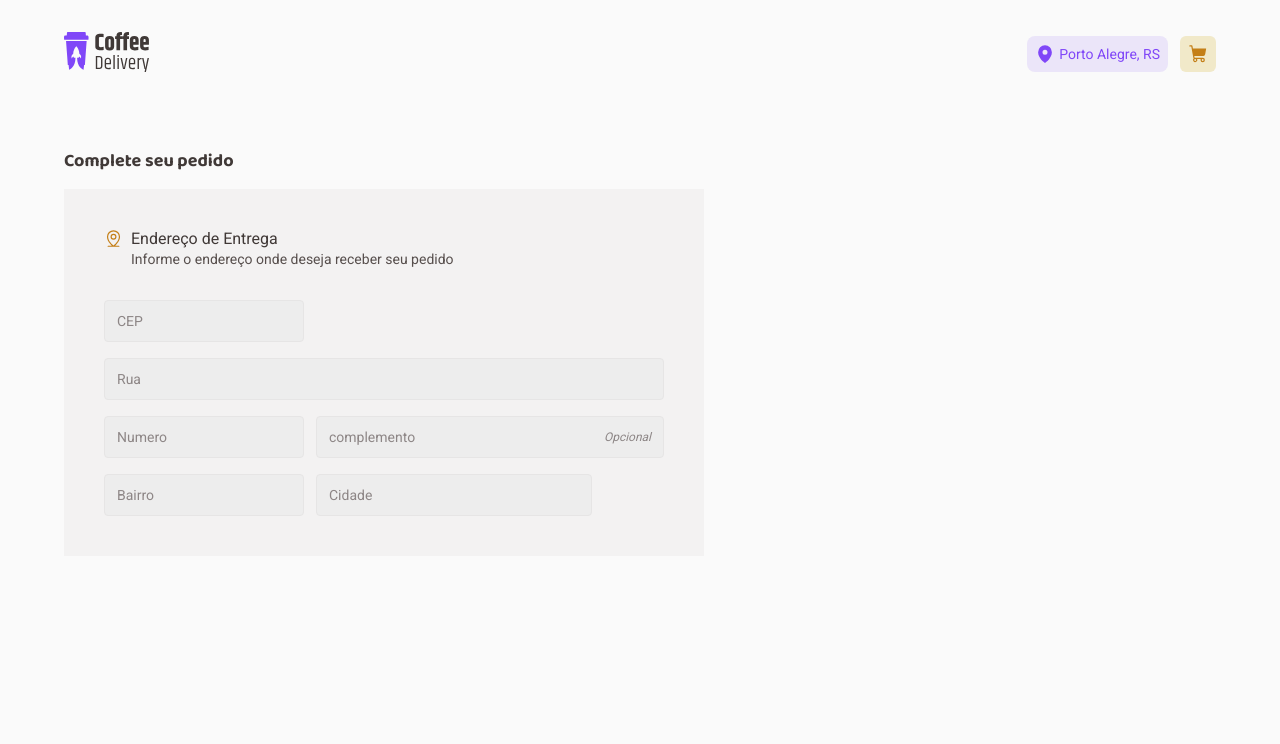
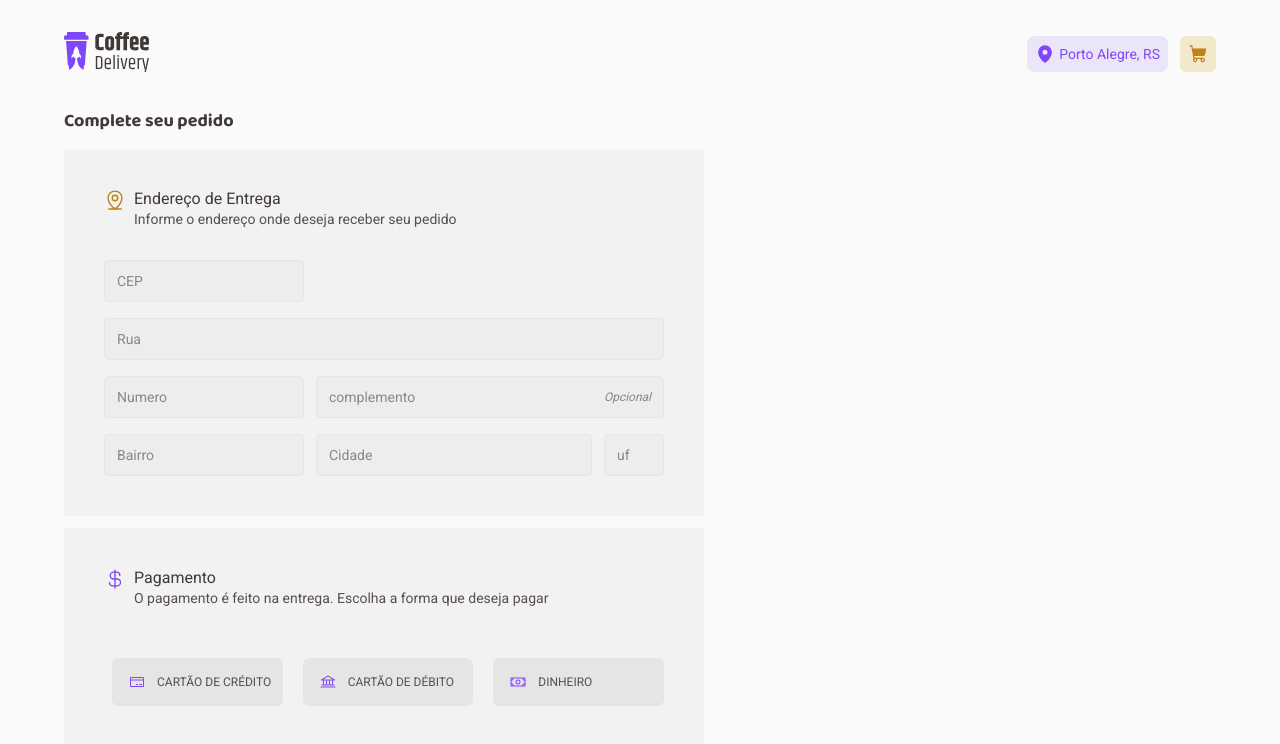
Before and after one commit to franciscovinicios/coffee-delivery, a React (Vite) app: page /checkout in a window 1280 px wide. Shown: the top 744 px of the page. Built offline with nearby package versions, Linux system fonts and the light colour scheme.

Commit message:
structure and styles: PaymentMethods of  CompleteOrder in Checkout page

```diff
--- /dev/null
+++ b/src/components/FormDescription/index.tsx
@@ -0,0 +1,30 @@
+import {
+  DescrptionForm,
+  IconContainer,
+  TextContainer,
+  TextTitle,
+} from "./styles";
+import { ReactNode } from "react";
+
+interface FormDescription {
+  icon: ReactNode;
+  color: "yellow" | "purple";
+  title: string;
+  subtitle: string;
+}
+export function FormDescription({
+  icon,
+  color,
+  title,
+  subtitle,
+}: FormDescription) {
+  return (
+    <DescrptionForm>
+      <IconContainer variant={color}>{icon}</IconContainer>
+      <TextContainer>
+        <TextTitle className="bold">{title}</TextTitle>
+        <TextTitle>{subtitle}</TextTitle>
+      </TextContainer>
+    </DescrptionForm>
+  );
+}
--- /dev/null
+++ b/src/components/FormDescription/styles.ts
@@ -0,0 +1,39 @@
+import styled, { css } from "styled-components";
+
+export const DescrptionForm = styled.div`
+  display: flex;
+  gap: 0.5rem;
+`;
+
+interface IconContainerProps {
+  variant: "yellow" | "purple";
+}
+export const IconContainer = styled.div<IconContainerProps>`
+  ${({ variant, theme }) =>
+    variant === "yellow" &&
+    css`
+      color: ${theme.colors["brand-yellow-dark"]};
+    `}
+
+  ${({ variant, theme }) =>
+    variant === "purple" &&
+    css`
+      color: ${theme.colors["brand-purple"]};
+    `}
+`;
+
+export const TextContainer = styled.div`
+  margin-bottom: 2rem;
+`;
+export const TextTitle = styled.p`
+  font-family: "Roboto", sans-serif;
+  font-size: 0.875rem;
+  line-height: 1.1375rem;
+  color: ${({ theme }) => theme.colors["base-text"]};
+
+  &.bold {
+    font-size: 1rem;
+    color: ${({ theme }) => theme.colors["base-subtitle"]};
+    line-height: 1.3rem;
+  }
+`;
--- /dev/null
+++ b/src/pages/Checkout/CompleteOrder/FormAdress/FormAdress.tsx
@@ -0,0 +1,32 @@
+import { AdreessFormContent, FormAdressContainer, FormContent } from "./styles";
+import { Input } from "../../../../components/Input";
+import { FormDescription } from "../../../../components/FormDescription";
+import { MapPinLine } from "@phosphor-icons/react";
+
+export function FormAdress() {
+  return (
+    <FormAdressContainer>
+      <FormContent>
+        <FormDescription
+          color="yellow"
+          icon={<MapPinLine size={22} />}
+          title="Endereço de Entrega"
+          subtitle="Informe o endereço onde deseja receber seu pedido"
+        />
+        <AdreessFormContent>
+          <Input placeholder="CEP" className="cep" />
+          <Input placeholder="Rua" className="street" />
+          <Input placeholder="Numero" />
+          <Input
+            placeholder="complemento"
+            className="complement"
+            rightText="Opcional"
+          />
+          <Input placeholder="Bairro" />
+          <Input placeholder="Cidade" />
+          <Input placeholder="uf" />
+        </AdreessFormContent>
+      </FormContent>
+    </FormAdressContainer>
+  );
+}
--- /dev/null
+++ b/src/pages/Checkout/CompleteOrder/FormAdress/styles.ts
@@ -0,0 +1,36 @@
+import styled from "styled-components";
+
+export const FormAdressContainer = styled.div``;
+export const TitleSection = styled.span`
+  font-family: "Baloo 2", sans-serif;
+  font-size: 1.125em;
+  font-weight: 700;
+  line-height: 1.4625em;
+
+  color: ${({ theme }) => theme.colors["base-subtitle"]};
+`;
+export const FormContent = styled.div`
+  margin-top: 0.9375em;
+
+  background-color: ${({ theme }) => theme.colors["base-card"]};
+  padding: 2.5em;
+  width: 40rem;
+`;
+
+export const AdreessFormContent = styled.div`
+  display: grid;
+  grid-template-columns: 12.5rem 17.25rem 3.75rem;
+  row-gap: 1rem;
+  column-gap: 0.75rem;
+
+  .cep {
+    grid-column: span 3;
+    max-width: 12.5rem;
+  }
+  .street {
+    grid-column: span 3;
+  }
+  .complement {
+    grid-column: span 2;
+  }
+`;
--- /dev/null
+++ b/src/pages/Checkout/CompleteOrder/PaymentMethods/PaymentMethods.tsx
@@ -0,0 +1,42 @@
+import { Bank, CreditCard, CurrencyDollar, Money } from "@phosphor-icons/react";
+import { FormDescription } from "../../../../components/FormDescription";
+import { PaymentMethodsContainer, PaymentTypes } from "./styles";
+import { TypePayment } from "./TypePayment/TypePayment";
+
+export function PaymentMethods() {
+  const paymentMethods = {
+    credit: {
+      label: "Cartão de crédito",
+      icon: <CreditCard size={16} />,
+    },
+    debit: {
+      label: "Cartão de débito",
+      icon: <Bank size={16} />,
+    },
+    money: {
+      label: "Dinheiro",
+      icon: <Money size={16} />,
+    },
+  };
+  return (
+    <PaymentMethodsContainer>
+      <FormDescription
+        color="purple"
+        icon={<CurrencyDollar size={22} />}
+        title="Pagamento"
+        subtitle="O pagamento é feito na entrega. Escolha a forma que deseja pagar"
+      />
+      <PaymentTypes>
+        {Object.entries(paymentMethods).map(([key, { label, icon }]) => (
+          <TypePayment
+            key={label}
+            id={key}
+            icon={icon}
+            label={label}
+            value={key}
+          />
+        ))}
+      </PaymentTypes>
+    </PaymentMethodsContainer>
+  );
+}
--- /dev/null
+++ b/src/pages/Checkout/CompleteOrder/PaymentMethods/TypePayment/TypePayment.tsx
@@ -0,0 +1,24 @@
+import { forwardRef, InputHTMLAttributes, ReactNode } from "react";
+import { TypeMethodContainer, TypeMethodInputContainer } from "./styles";
+
+type PaymentMethodInputProps = InputHTMLAttributes<HTMLInputElement> & {
+  icon: ReactNode;
+  label: string;
+};
+
+export const TypePayment = forwardRef<
+  HTMLInputElement,
+  PaymentMethodInputProps
+>(({ id, icon, label, ...props }, ref) => {
+  return (
+    <TypeMethodInputContainer>
+      <input id={id} type="radio" {...props} name="paymentMethod" ref={ref} />
+      <label htmlFor={id}>
+        <TypeMethodContainer>
+          {icon}
+          {label}
+        </TypeMethodContainer>
+      </label>
+    </TypeMethodInputContainer>
+  );
+});
--- /dev/null
+++ b/src/pages/Checkout/CompleteOrder/PaymentMethods/TypePayment/styles.ts
@@ -0,0 +1,36 @@
+import styled, { css } from "styled-components";
+
+export const TypeMethodInputContainer = styled.div`
+  > input {
+    visibility: hidden;
+    appearance: none;
+
+    &:checked + label div {
+      ${({ theme }) => css`
+        background: ${theme.colors["brand-purple-light"]};
+        border: 1px solid ${theme.colors["brand-purple"]};
+      `}
+    }
+  }
+`;
+
+export const TypeMethodContainer = styled.div`
+  margin-left: 0.5rem;
+  height: 3rem;
+  border-radius: 6px;
+  background: ${({ theme }) => theme.colors["base-button"]};
+  display: flex;
+  align-items: center;
+  justify-content: flex-start;
+  gap: 0.75rem;
+  font-size: 0.75rem;
+  text-transform: uppercase;
+  cursor: pointer;
+
+  user-select: none;
+
+  > svg {
+    color: ${({ theme }) => theme.colors["brand-purple"]};
+    margin-left: 1.063rem;
+  }
+`;
--- /dev/null
+++ b/src/pages/Checkout/CompleteOrder/PaymentMethods/styles.ts
@@ -0,0 +1,13 @@
+import styled from "styled-components";
+
+export const PaymentMethodsContainer = styled.div`
+  margin-top: 0.75rem;
+  padding: 2.5rem;
+
+  background-color: ${({ theme }) => theme.colors["base-card"]};
+`;
+export const PaymentTypes = styled.div`
+  display: grid;
+  grid-template-columns: repeat(3, 1fr);
+  gap: 0.75rem;
+`;
--- /dev/null
+++ b/src/pages/Checkout/CompleteOrder/index.tsx
@@ -0,0 +1,14 @@
+import { FormAdress } from "./FormAdress/FormAdress";
+import { TitleSection } from "./FormAdress/styles";
+import { PaymentMethods } from "./PaymentMethods/PaymentMethods";
+import { CompleteOrderContainer } from "./styles";
+
+export function CompleteOrder() {
+  return (
+    <CompleteOrderContainer>
+      <TitleSection>Complete seu pedido</TitleSection>
+      <FormAdress />
+      <PaymentMethods />
+    </CompleteOrderContainer>
+  );
+}
--- /dev/null
+++ b/src/pages/Checkout/CompleteOrder/styles.ts
@@ -0,0 +1,5 @@
+import styled from "styled-components";
+
+export const CompleteOrderContainer = styled.div`
+  width: 40rem;
+`;
--- a/src/pages/Checkout/index.tsx
+++ b/src/pages/Checkout/index.tsx
@@ -1,51 +1,9 @@
-import { MapPinLine } from "@phosphor-icons/react";
-import {
-  AdreessFormContent,
-  CheckoutContainer,
-  CompleteOrderContainer,
-  DescrptionForm,
-  FormAdressContainer,
-  FormContent,
-  IconContainer,
-  TextContainer,
-  TextTitle,
-  TitleSection,
-} from "./styles";
-import { Input } from "../../components/Input";
+import { CompleteOrder } from "./CompleteOrder";
 
 export function Checkout() {
   return (
-    <CheckoutContainer>
-      <CompleteOrderContainer>
-        <TitleSection>Complete seu pedido</TitleSection>
-        <FormAdressContainer>
-          <FormContent>
-            <DescrptionForm>
-              <IconContainer>
-                <MapPinLine size={19} />
-              </IconContainer>
-              <TextContainer>
-                <TextTitle className="bold">Endereço de Entrega</TextTitle>
-                <TextTitle>
-                  Informe o endereço onde deseja receber seu pedido
-                </TextTitle>
-              </TextContainer>
-            </DescrptionForm>
-            <AdreessFormContent>
-              <Input placeholder="CEP" className="cep" />
-              <Input placeholder="Rua" className="street" />
-              <Input placeholder="Numero" />
-              <Input
-                placeholder="complemento"
-                className="complement"
-                rightText="Opcional"
-              />
-              <Input placeholder="Bairro" />
-              <Input placeholder="Cidade" />
-            </AdreessFormContent>
-          </FormContent>
-        </FormAdressContainer>
-      </CompleteOrderContainer>
-    </CheckoutContainer>
+    <>
+      <CompleteOrder />
+    </>
   );
 }
--- a/src/pages/Checkout/styles.ts
+++ /dev/null
@@ -1,65 +0,0 @@
-import styled from "styled-components";
-
-export const CheckoutContainer = styled.form`
-  margin-top: 2.5em;
-`;
-export const CompleteOrderContainer = styled.div``;
-export const FormAdressContainer = styled.div``;
-export const TitleSection = styled.span`
-  font-family: "Baloo 2", sans-serif;
-  font-size: 1.125em;
-  font-weight: 700;
-  line-height: 1.4625em;
-
-  color: ${({ theme }) => theme.colors["base-subtitle"]};
-`;
-export const FormContent = styled.div`
-  margin-top: 0.9375em;
-
-  background-color: ${({ theme }) => theme.colors["base-card"]};
-  padding: 2.5em;
-  width: 40rem;
-`;
-export const DescrptionForm = styled.div`
-  display: flex;
-  gap: 0.5rem;
-`;
-export const IconContainer = styled.div`
-  svg {
-    color: ${({ theme }) => theme.colors["brand-yellow-dark"]};
-  }
-`;
-
-export const TextContainer = styled.div`
-  margin-bottom: 2rem;
-`;
-export const TextTitle = styled.p`
-  font-family: "Roboto", sans-serif;
-  font-size: 0.875rem;
-  line-height: 1.1375rem;
-  color: ${({ theme }) => theme.colors["base-text"]};
-
-  &.bold {
-    font-size: 1rem;
-    color: ${({ theme }) => theme.colors["base-subtitle"]};
-    line-height: 1.3rem;
-  }
-`;
-
-export const AdreessFormContent = styled.div`
-  display: grid;
-  grid-template-columns: 12.5rem 17.25rem 3.75rem;
-  row-gap: 1rem;
-  column-gap: 0.75rem;
-
-  .cep {
-    grid-column: span 3;
-    max-width: 12.5rem;
-  }
-  .street {
-    grid-column: span 3;
-  }
-  .complement {
-    grid-column: span 2;
-  }
-`;
```
